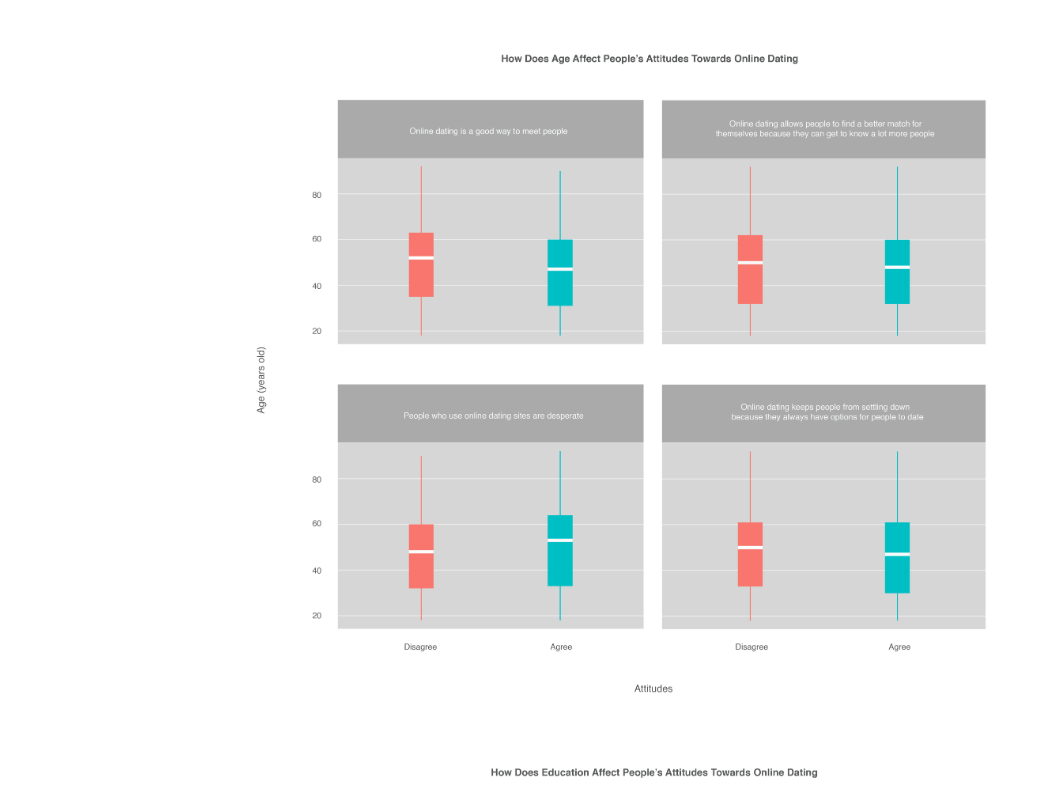
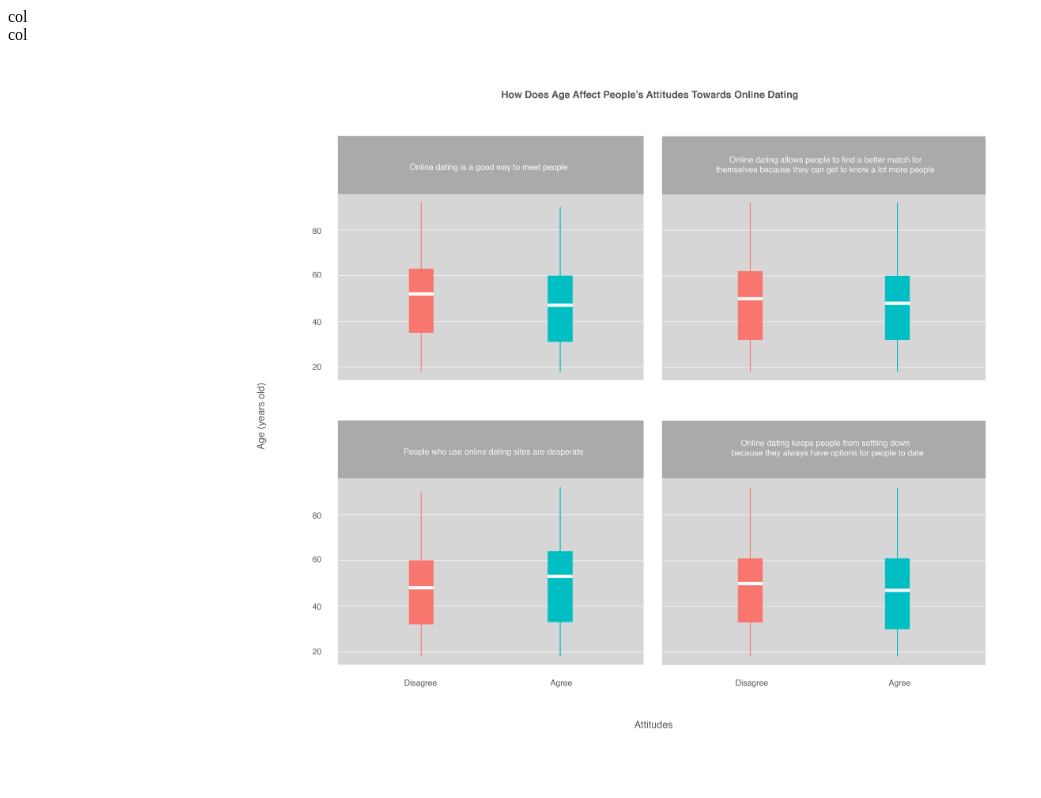
Before and after one commit to elianaxuefeng/elianaxuefeng.github.io, a plain HTML site: page index.html in a window 1280 px wide. Shown: the top 798 px of the page, without its empty margins (0-1041 px from the left). Drawn offline with Linux system fonts and the light colour scheme.

Commit message:
add index file

```diff
--- a/index.html
+++ b/index.html
@@ -18,6 +18,10 @@
 
 <body>
     <!-- This is the body of my website, where I write actual HTML -->
+    <div class="row">
+       <div class="col-md-6">col</div>
+       <div class="col-md-6">col</div>
+    </div>
     <div class="row">
         <div class = "col-md-4">
           <img src="datingAttitude-Age.png" alt="datingAttitude-Age" style="width: 70%; height: 70%"/>
```
